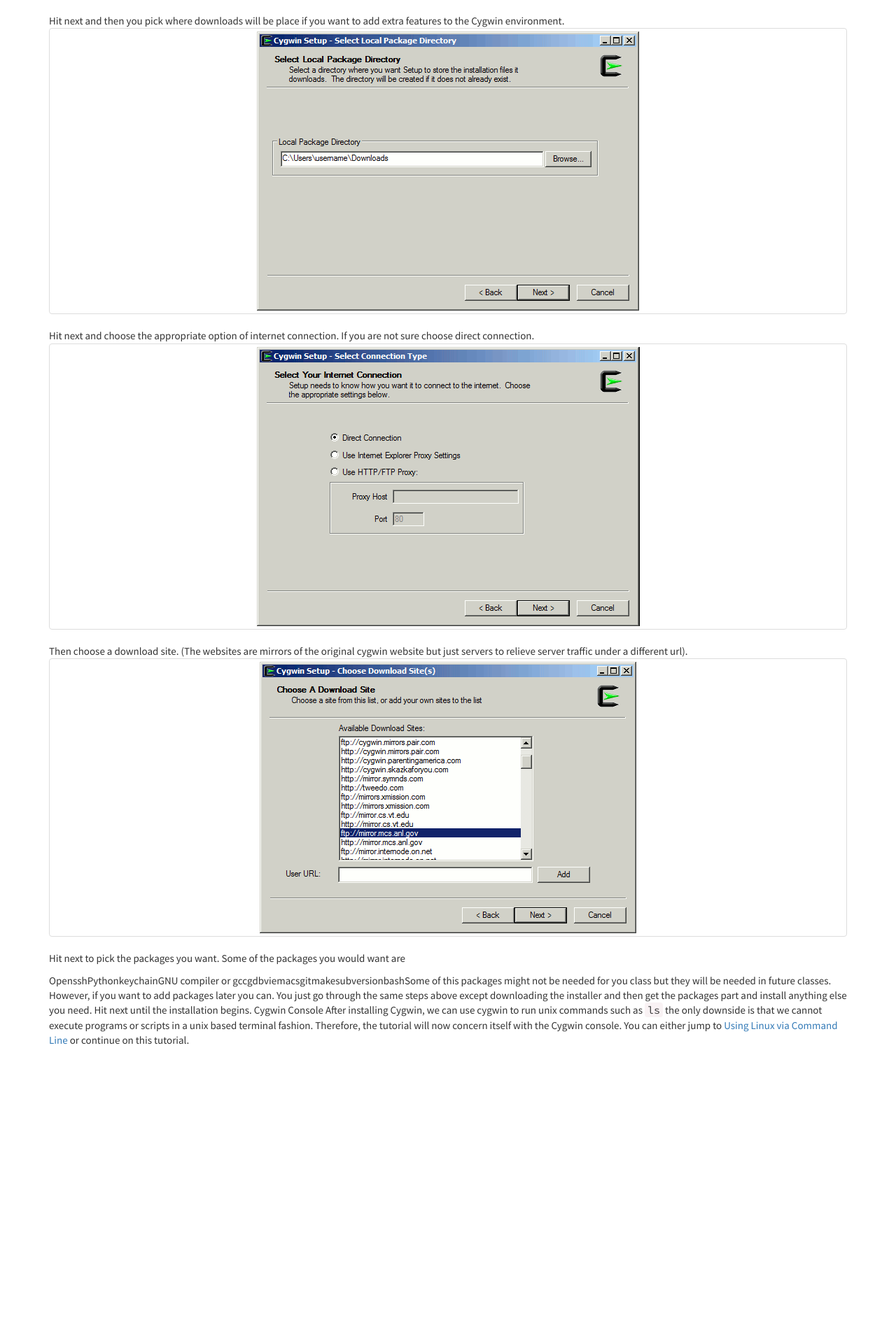
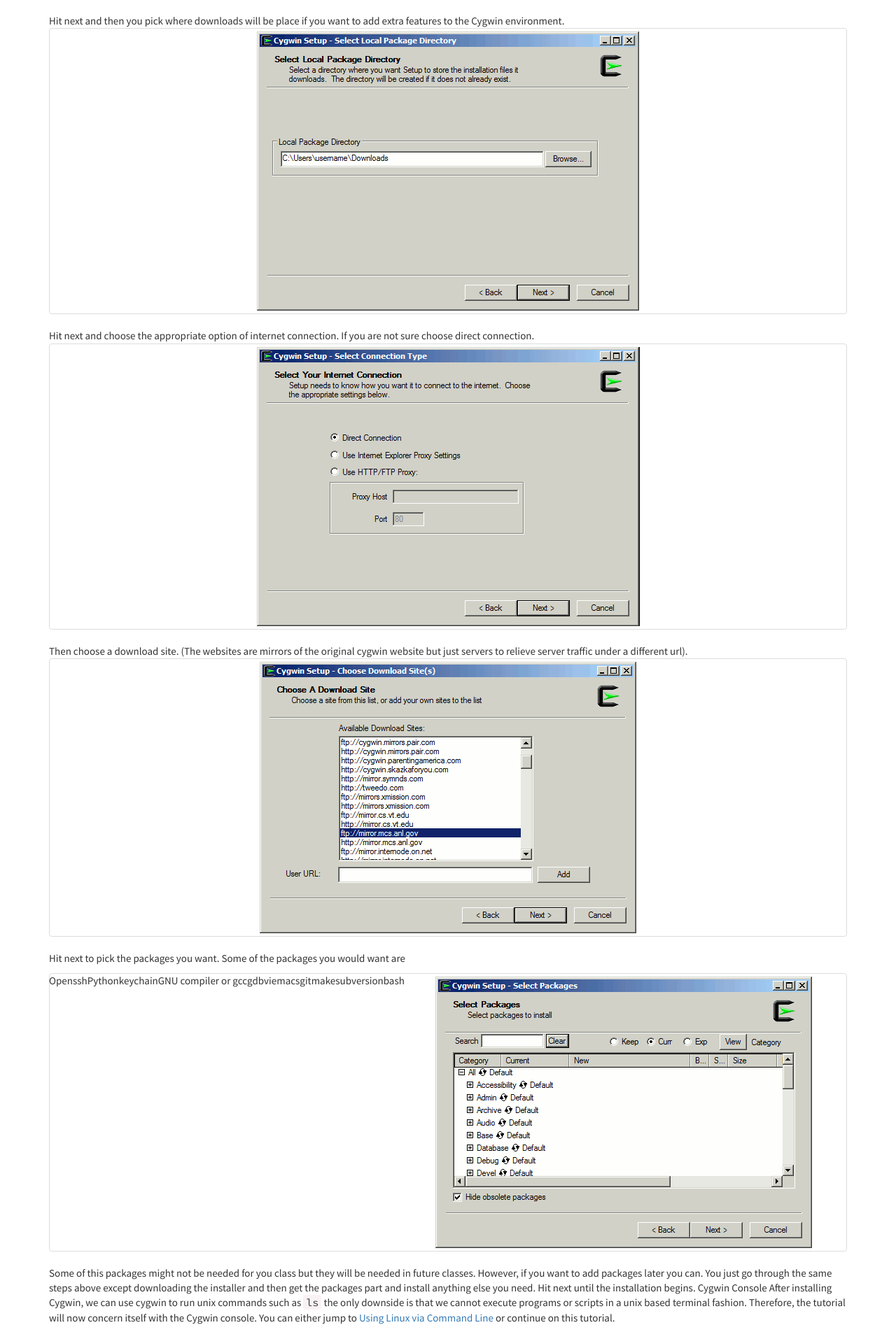
Before and after one commit to CSTutors/CSTutors.github.io, a Jekyll site: the page resources/windows_via_commandline.html, which Jekyll copies as it is, in a window 1280 px wide. Shown: the part 1773-3677 px from the top of the page at 70% size. Built offline with Jekyll 4.4.1, drawn with Linux system fonts in a browser that asks for light colours; nearby versions of some CDN libraries; before the commit the page ends 3281 px from its top, so only the background shows below that.

Commit message:
add packages image

```diff
--- a/resources/windows_via_commandline.html
+++ b/resources/windows_via_commandline.html
@@ -143,6 +143,11 @@
   <li>subversion</li>
   <li>bash</li>
 </ul>
+
+<a href="assets/packages.gif" class="thumbnail">
+  <img src="/assets/packages.gif" class="img-responsive" style="max-width: 100%;">
+</a>
+
 Some of this packages might not be needed for you class but they will be needed in future classes. However, if you want to add packages later you can. You just go through the same steps above except downloading the installer and then get the packages part and install anything else you need.
 Hit next until the installation begins.
 
```
